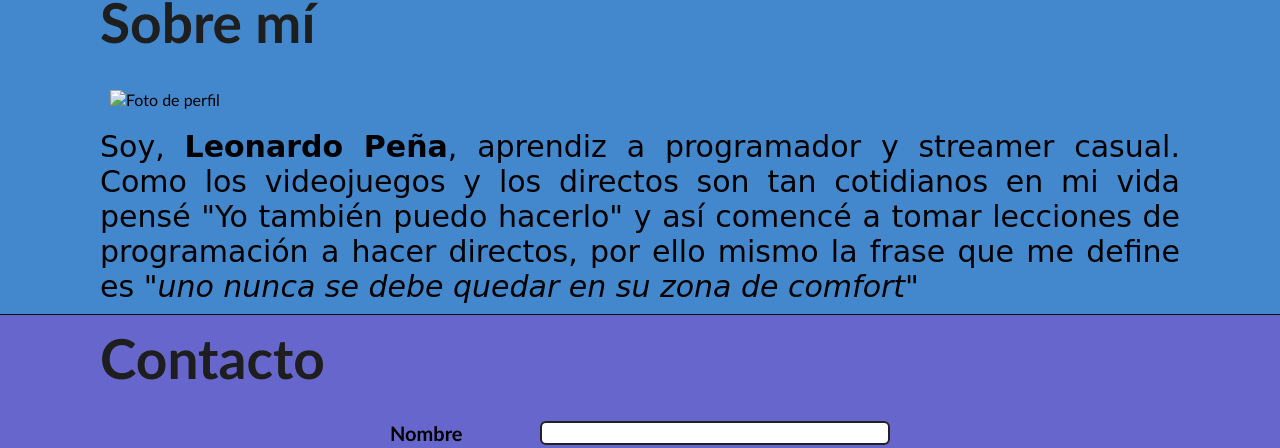
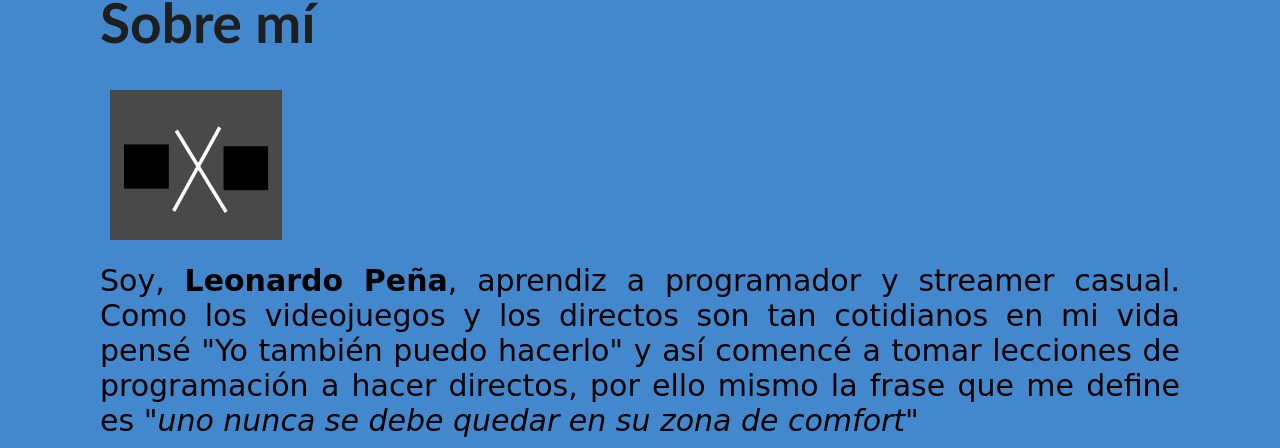
Before and after one commit to L30X24/L30X24.github.io, a plain HTML site: page index.html in a window 1280 px wide. Shown: the part 383-831 px from the top of the page. Drawn offline with Linux system fonts and the light colour scheme; a web font is replaced by a local one.

Commit message:
Fixed my pfp

```diff
--- a/index.html
+++ b/index.html
@@ -36,7 +36,7 @@
             <!--Sobre mí-->
             <section id="sobremi">
                 <h2>Sobre mí</h2>
-                <img src="Imágenes recortadas/Foto de perfil recortada.png" alt="Foto de perfil" height="150">
+                <img src="https://github.com/L30X24/L30X24.github.io/blob/main/Foto%20de%20perfil%20recortada.png?raw=true" alt="Foto de perfil" height="150">
                 <p id="texto">Soy, <strong>Leonardo Peña</strong>, aprendiz a programador  y streamer casual. Como los videojuegos y los directos son tan cotidianos en mi vida pensé
                 "Yo también puedo hacerlo" y así comencé a tomar lecciones de programación a hacer directos, por ello mismo la frase que me define es
                 <cite>"uno nunca se debe quedar en su zona de comfort"</cite></p>
```
